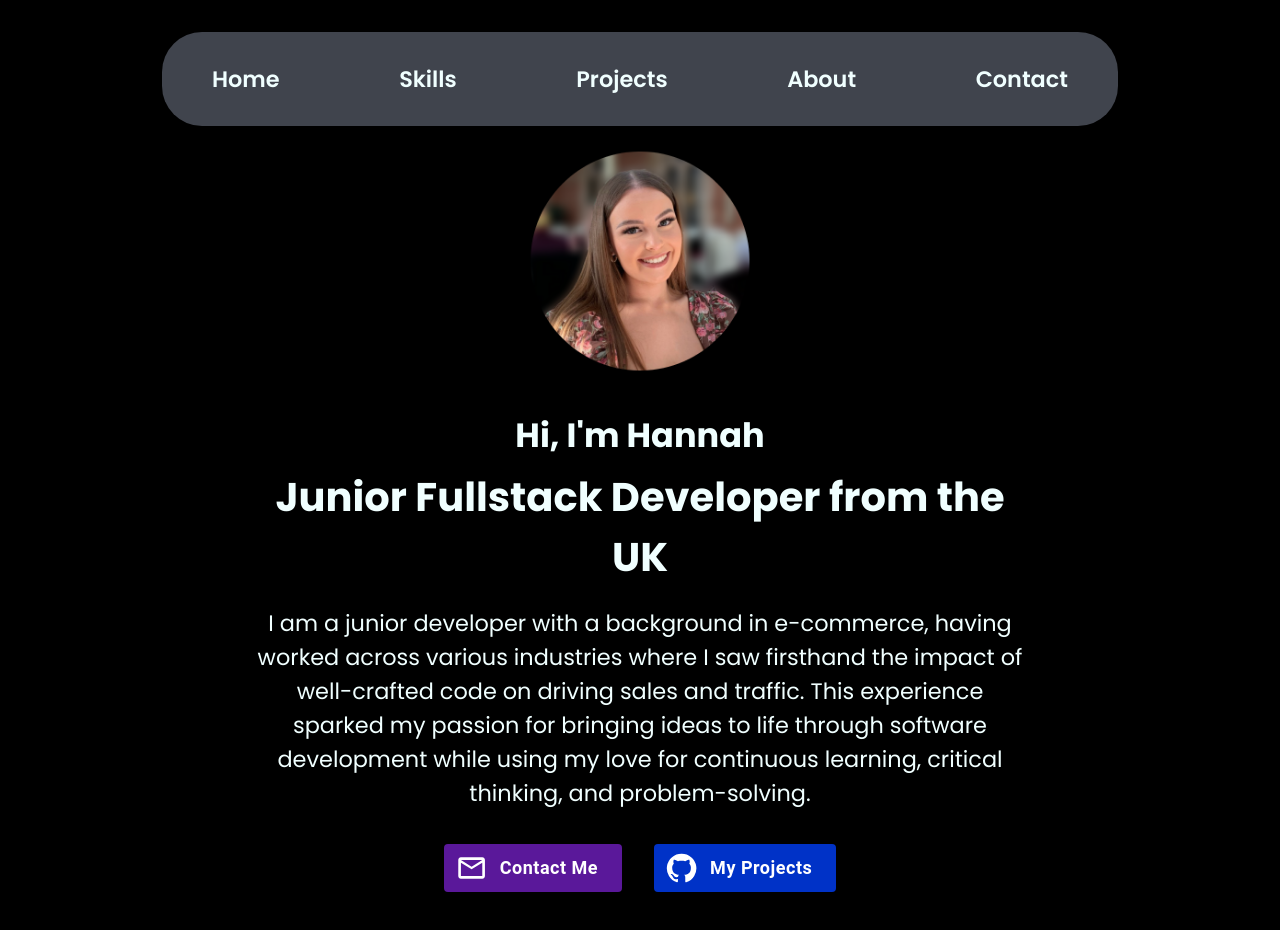
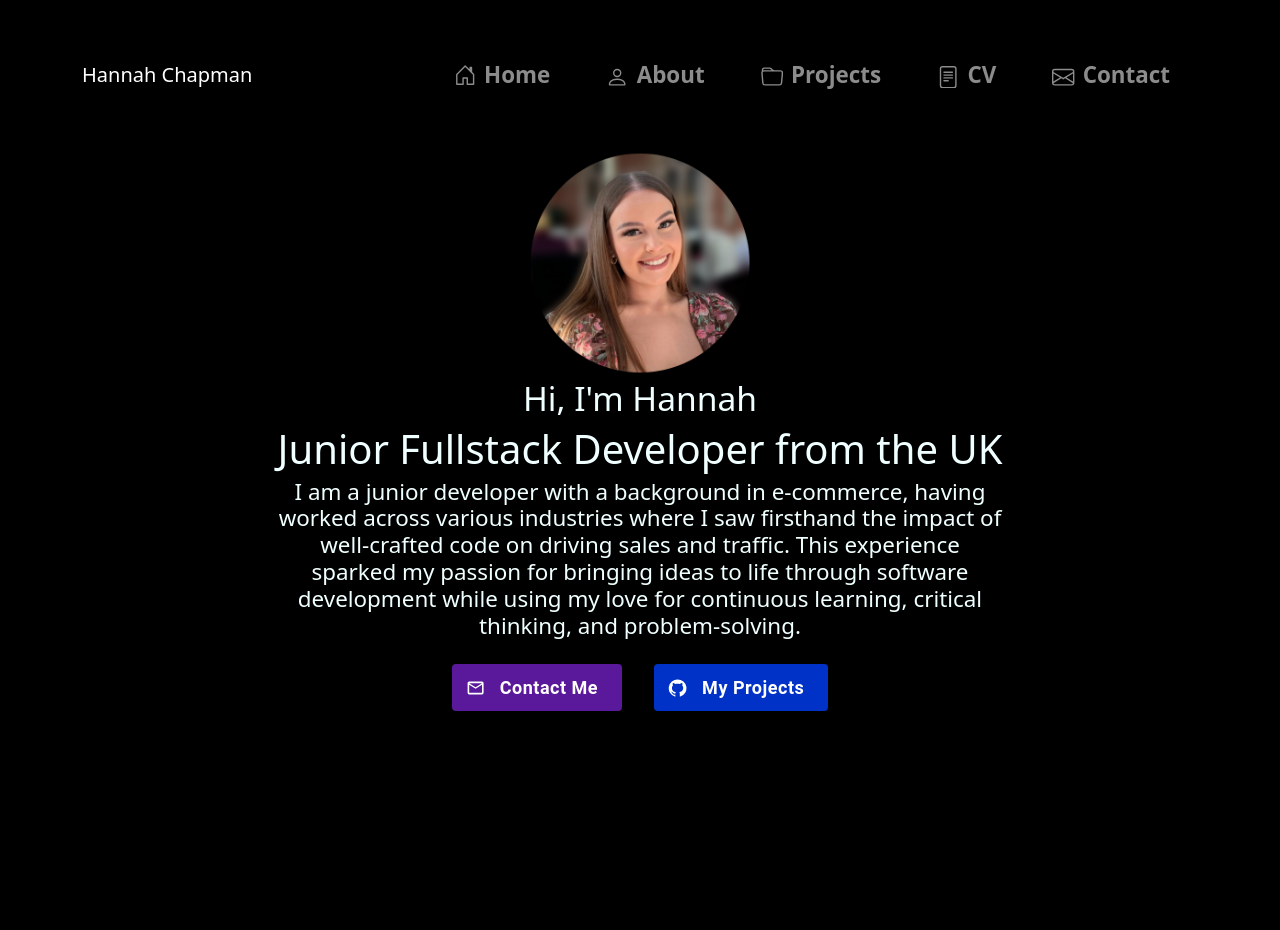
Before and after one commit to hannahchapman79/hannah-chapman-portfolio, a React (Create React App) app: page / in a window 1280 px wide. Shown: the top 930 px of the page. After the commit the page ends 800 px from the top, so only its background shows below. Built offline with nearby package versions, Linux system fonts and the light colour scheme.

Commit message:
Updates Navbar to Bootstrap format with icons

```diff
--- a/package.json
+++ b/package.json
@@ -10,8 +10,10 @@
     "@testing-library/jest-dom": "^5.17.0",
     "@testing-library/react": "^13.4.0",
     "@testing-library/user-event": "^13.5.0",
+    "bootstrap": "^5.3.3",
     "react": "^18.3.1",
     "react-dom": "^18.3.1",
+    "react-icons": "^5.3.0",
     "react-router-dom": "^6.27.0",
     "react-scripts": "5.0.1",
     "web-vitals": "^2.1.4"
--- a/public/index.html
+++ b/public/index.html
@@ -26,9 +26,11 @@
       Learn how to configure a non-root public URL by running `npm run build`.
     -->
     <title>Hannah Chapman Junior Full-Stack Developer Portfolio Website</title>
+    <link href="https://cdn.jsdelivr.net/npm/bootstrap@5.3.3/dist/css/bootstrap.min.css" rel="stylesheet" integrity="sha384-QWTKZyjpPEjISv5WaRU9OFeRpok6YctnYmDr5pNlyT2bRjXh0JMhjY6hW+ALEwIH" crossorigin="anonymous">
   </head>
   <body>
     <noscript>You need to enable JavaScript to run this app.</noscript>
+    <script src="https://cdn.jsdelivr.net/npm/bootstrap@5.3.3/dist/js/bootstrap.bundle.min.js" integrity="sha384-YvpcrYf0tY3lHB60NNkmXc5s9fDVZLESaAA55NDzOxhy9GkcIdslK1eN7N6jIeHz" crossorigin="anonymous"></script>
     <div id="root"></div>
     <!--
       This HTML file is a template.
--- a/src/App.css
+++ b/src/App.css
@@ -1,34 +1,16 @@
-.nav-bar {
+.nav {
   display: flex;
   align-items: center;
-  justify-content: space-between;
-  background-color: rgba(80, 85, 97, 0.8);
-  border-radius: 40px;
-  padding: 20px 30px;
-  margin: 0 auto;
-  max-width: 70vw;
-  width: auto;
+  justify-content: space-around;
+  width: 100%;
+  padding: 1rem;
+  background-color: rgba(0, 0, 0, 0.8)!important;
   position: sticky;
-  top: 20px;
-  z-index: 100;
-  box-shadow: 0 4px 15px rgba(0, 0, 0, 0.2);
-  transition: background-color 0.3s ease;
+  top: 0;
+  z-index: 1000;
 }
 
-.nav-bar ul {
-  display: flex;
-  justify-content: space-around;
-  width: 100%;
-  margin: 0;
-  padding: 0;
-  list-style-type: none;
-}
-
-.nav-bar li {
-  text-align: center;
-}
-
-.nav-bar a {
+.nav-item {
   color: azure;
   text-decoration: none;
   font-size: 1.4rem;
@@ -37,14 +19,13 @@
   transition: color 0.3s ease, transform 0.3s ease;
 }
 
-.nav-bar a:hover {
-  color: #ffda79;
-  transform: scale(1.1);
-  border-bottom: 2px solid #ffda79;
+.nav-item:hover {
+  color: white;
 }
 
-.nav-bar a:focus {
-  color: #ffda79;
+nav ul {
+  display: flex;
+  flex-direction: row;
 }
 
 .intro-card-div {
--- a/src/App.js
+++ b/src/App.js
@@ -1,18 +1,17 @@
 import './App.css';
 import Home from './components/Home';
 import TechStack from './components/TechStack';
-import Navbar from './components/Navbar';
+import NavBar from './components/Navbar';
 import { Route, Routes } from 'react-router-dom'
-// import useScreenSize from './useScreenSize';
 
 function App() {
 
   return (
     <>
-      <Navbar />
+      <NavBar />
       <Routes>
         <Route path="/" element={<Home />} />
-        <Route path="/skills" element={<TechStack />} />
+        <Route path="/about" element={<TechStack />} />
       </Routes>
     </>
   )
--- a/src/components/Navbar.jsx
+++ b/src/components/Navbar.jsx
@@ -1,18 +1,49 @@
 import React from 'react';
-import { Link} from "react-router-dom";
+import { Link } from "react-router-dom";
+import 'bootstrap/dist/css/bootstrap.min.css';
+import { BsHouseDoor, BsPerson, BsFolder, BsFileText, BsEnvelope } from "react-icons/bs";
 
-const Navbar = () => {
+const NavBar = () => {
   return (
-    <>
-    <nav className='nav-bar' id='nav-bar'>
-    <Link to="/">Home</Link>
-    <Link to="/skills">Skills</Link>
-    <Link to="/projects">Projects</Link>
-    <Link to="/about-me">About</Link>
-    <Link to="/contact">Contact</Link>
+    <nav className="navbar navbar-expand-lg navbar-dark sticky-top" id="nav-bar">
+      <div className="container">
+        <Link className="navbar-brand" to="/">Hannah Chapman</Link>
+        <button className="navbar-toggler" type="button" data-bs-toggle="collapse" data-bs-target="#navbarNav" aria-controls="navbarNav" aria-expanded="false" aria-label="Toggle navigation">
+          <span className="navbar-toggler-icon"></span>
+        </button>
+        <div className="collapse navbar-collapse" id="navbarNav">
+          <ul className="navbar-nav ms-auto">
+            <li className="nav-item">
+              <Link className="nav-link d-flex align-items-center" to="/">
+                <BsHouseDoor className="me-2" />
+                Home
+              </Link>
+            </li>
+            <li className="nav-item">
+              <Link className="nav-link" to="/about">
+              <BsPerson className="me-2" />
+                About</Link>
+            </li>
+            <li className="nav-item">
+              <Link className="nav-link" to="/projects">
+              <BsFolder className="me-2" />
+                Projects</Link>
+            </li>
+            <li className="nav-item">
+              <Link className="nav-link" to="/cv">
+              <BsFileText className="me-2" />
+              CV</Link>
+            </li>
+            <li className="nav-item">
+              <Link className="nav-link" to="/contact">
+              <BsEnvelope className="me-2" />
+                Contact</Link>
+            </li>
+          </ul>
+        </div>
+      </div>
     </nav>
-    </>
   );
 };
 
-export default Navbar;
+export default NavBar;
--- a/src/index.css
+++ b/src/index.css
@@ -3,12 +3,12 @@ body {
   font-family: 'Poppins', sans-serif;
   -webkit-font-smoothing: antialiased;
   -moz-osx-font-smoothing: grayscale;
-  background-color: black;
-  color: azure;
+  background-color: black !important;
+  color: azure !important;
 }
 
 #root {
-  max-width: 1280px;
+  max-width: 100vw;
   margin: 0 auto;
   padding: 2rem;
   text-align: center;
```
Also changed, not shown: 1 other file (tests, documents, lock files or other folders).
